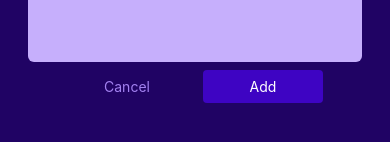
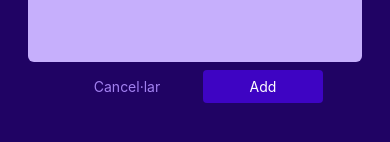
Before and after one commit to PauFargas/Expense_Tracker, a React Native app: screen /ManageExpense in a window 390 px wide. Shown: the part 338-480 px from the top of the page. Built offline with nearby package versions, Linux system fonts and the light colour scheme.

Commit message:
Inputs with validation

```diff
--- a/components/ManageExpense/ExpenseForm.js
+++ b/components/ManageExpense/ExpenseForm.js
@@ -1,39 +1,123 @@
-import { View, StyleSheet, Text } from "react-native"
-import Input from "./Input"
+import { useState } from "react";
+import { View, StyleSheet, Text, Alert } from "react-native"
+import Input from "./Input";
+import Button from "../UI/Button";
+import { getFormattedDate } from "../../util/date";
+import { GlobalStyles } from "../../constants/styles";
 
-function ExpenseForm(){
-    function amountChangedHandler(){}
+
+function ExpenseForm({ onCancel, onSubmit, submitButtonLabel, defaultValues }) {
+    const [inputs, setInputs] = useState({
+        amount: {
+            value: defaultValues ? defaultValues.amount.toString() : '',
+            isValid: true,
+        },
+        date: {
+            value: defaultValues ? getFormattedDate(defaultValues.date) : '',
+            isValid: true,
+        },
+        description: {
+            value: defaultValues ? defaultValues.description : '',
+            isValid: true,
+        },
+    });
+
+    function inputChangedHandler(inputIdentifier, enteredValue) {
+        setInputs((curInputs) => {
+            return {
+                ...curInputs,
+                [inputIdentifier]: { value: enteredValue, isValid: true }
+            };
+        });
+    };
+
+    function submitHandler() {
+        const expenseData = {
+            amount: +inputs.amount.value,
+            date: parseDate(inputs.date.value),
+            description: inputs.description.value
+        };
+
+        const amountIsValid = !isNaN(expenseData.amount) && expenseData.amount > 0;
+        const dateIsValid = expenseData.date.toString() !== 'Invalid Date';
+        const descriptionIsValid = expenseData.description.trim().length > 0;
+
+        if (!amountIsValid || !dateIsValid || !descriptionIsValid) {
+            // Ensenyar feedback
+            Alert.alert('Input no vàlid', 'Per favor, comprova les dades');
+            setInputs((curInputs) => {
+                return {
+                    amount: { value: curInputs.amount.value, isValid: amountIsValid },
+                    date: { value: curInputs.date.value, isValid: dateIsValid },
+                    description: { value: curInputs.description.value, isValid: descriptionIsValid }
+                };
+            });
+            return;
+        }
+
+        onSubmit(expenseData);
+    }
+
+    const formIsInvalid =
+        !inputs.amount.isValid ||
+        !inputs.date.isValid ||
+        !inputs.description.isValid;
+
     return (
         <View style={styles.formStyle}>
             <Text style={styles.title}>Les teves despeses</Text>
             <View style={styles.inputsRow}>
                 <Input
                     style={styles.rowInput}
-            label='Quantitat' textInputConfig={{
+                    invalid={!inputs.amount.isValid}
+                    label='Quantitat'
+                    textInputConfig={{
                         keyboardType: 'decimal-pad',
-                onChangeText: amountChangedHandler,
-            }} />
+                        onChangeText: inputChangedHandler.bind(this, 'amount'),
+                        value: inputs.amount.value,
+                    }}
+                />
                 <Input
+                    invalid={!inputs.date.isValid}
                     style={styles.rowInput}
-            label='Data' textInputConfig={{
+                    label='Data'
+                    textInputConfig={{
                         placeholder: 'DD/MM/AAAA',
                         maxLength: 10,
-                onChangeText: () =>{}
-            }} />
+                        onChangeText: inputChangedHandler.bind(this, 'date'),
+                        value: inputs.date.value,
+                    }}
+                />
             </View>
-        <Input label='Descripció' textInputConfig={{
+            <Input
+                label='Descripció'
+                invalid={!inputs.description.isValid}
+                textInputConfig={{
                     multiline: true,
                     //autoCorrect : false si vulguessim
                     //autoCapitalize : 'characters' 'words' 'sentences (default)'
-        }} />
+                    onChangeText: inputChangedHandler.bind(this, 'description'),
+                    value: inputs.description.value,
+                }}
+            />
+            {formIsInvalid && <Text style={styles.errorText}>Input no vàlid. Per favor, comprova les dades.</Text>}
+            <View style={styles.buttons}>
+                <Button style={styles.button} mode='flat' onPress={onCancel}>Cancel·lar</Button>
+                <Button style={styles.button} onPress={submitHandler}>{submitButtonLabel}</Button>
             </View>
-    )
+        </View>
+    );
 }
 
-export default ExpenseForm
+function parseDate(dateString) {
+    const [day, month, year] = dateString.split('/').map(part => parseInt(part, 10));
+    return new Date(year, month - 1, day);
+}
+
+export default ExpenseForm;
 
 const styles = StyleSheet.create({
-    formStyle:{
+    formStyle: {
         marginTop: 40,
     },
     title: {
@@ -41,13 +125,27 @@ const styles = StyleSheet.create({
         fontWeight: 'bold',
         color: 'white',
         marginVertical: 24,
-        textAlign: 'center'
+        textAlign: 'center',
     },
-    inputsRow:{
+    inputsRow: {
         flexDirection: 'row',
-        justifyContent: 'space-between'
+        justifyContent: 'space-between',
     },
-    rowInput:{
-        flex: 1
-    }
-})
+    rowInput: {
+        flex: 1,
+    },
+    buttons: {
+        flexDirection: 'row',
+        justifyContent: 'center',
+        alignItems: 'center',
+    },
+    button: {
+        minWidth: 120,
+        marginHorizontal: 8,
+    },
+    errorText: {
+        textAlign: 'center',
+        color: GlobalStyles.colors.error500,
+        margin: 8,
+    },
+});
--- a/components/ManageExpense/Input.js
+++ b/components/ManageExpense/Input.js
@@ -1,15 +1,19 @@
 import { View, Text, TextInput, StyleSheet } from "react-native"
 import { GlobalStyles } from "../../constants/styles";
 
-function Input({label, style, textInputConfig}){
+function Input({label, style, textInputConfig, invalid}){
 
     const inputStyles= [styles.input]
     if (textInputConfig && textInputConfig.multiline) {
         inputStyles.push(styles.inputMultiline)
     }
 
+    if (invalid){
+        inputStyles.push(styles.invalidInput)
+    }
+
     return (<View style={[styles.inputContainer,style]}>
-        <Text style={styles.label}>{label}</Text>
+        <Text style={[styles.label, invalid && styles.invalidLabel]}>{label}</Text>
         <TextInput style={inputStyles} {...textInputConfig} />
     </View>
     );
@@ -37,5 +41,11 @@ const styles = StyleSheet.create({
     inputMultiline:{
         minHeight: 100,
         textAlignVertical: 'top',
+    },
+    invalidLabel: {
+        color: GlobalStyles.colors.error500,
+    },
+    invalidInput:{
+        backgroundColor: GlobalStyles.colors.error50
     }
 })
--- a/screens/ManageExpense.js
+++ b/screens/ManageExpense.js
@@ -11,6 +11,9 @@ function ManageExpense({route, navigation}){
 
     const editedExpenseId = route.params?.expenseId;
     const isEditing = !!editedExpenseId;
+
+    const selectedExpense = expensesCtx.expenses.find(
+        expense => expense.id === editedExpenseId)
 
     useLayoutEffect(() => {
         navigation.setOptions({
@@ -28,19 +31,12 @@ function ManageExpense({route, navigation}){
         navigation.goBack();
     }
 
-    function confirmHandler(){
+    function confirmHandler(expenseData){
         if(isEditing){
             expensesCtx.updateExpense(
-                editedExpenseId,
-                {
-                description: 'Test Update',
-                amount: 29.99,
-                date: new Date('2024-07-01')})
+                editedExpenseId, expenseData)
         } else {
-            expensesCtx.addExpense({
-                description: 'Test',
-                amount: 19.99,
-                date: new Date('2024-07-01')})
+            expensesCtx.addExpense(expenseData)
         }
         navigation.goBack();
     }
@@ -48,11 +44,11 @@ function ManageExpense({route, navigation}){
 
     return (
     <View style={styles.container}>
-        <ExpenseForm/>
-        <View style={styles.buttons}>
-            <Button style={styles.button} mode='flat' onPress={cancelHandler}>Cancel</Button>
-            <Button style={styles.button} onPress={confirmHandler}>{isEditing ? 'Update' : 'Add'}</Button>
-        </View>
+        <ExpenseForm
+        onSubmit={confirmHandler}
+        onCancel={cancelHandler}
+        submitButtonLabel={isEditing ? 'Update': 'Add'}
+        defaultValues={selectedExpense}/>
         {isEditing && (
         <View style={styles.deleteContainer}>
             <IconButton
@@ -80,13 +76,5 @@ const styles = StyleSheet.create({
         borderTopColor: GlobalStyles.colors.primary200,
         alignItems: 'center'
     },
-    buttons:{
-        flexDirection: 'row',
-        justifyContent: 'center',
-        alignItems: 'center'
-    },
-    button:{
-        minWidth: 120,
-        marginHorizontal: 8,
-    }
+
 })
--- a/util/date.js
+++ b/util/date.js
@@ -1,7 +1,12 @@
 export function getFormattedDate(date){
-    return `${date.getDate()}/${date.getMonth()+1}/${date.getFullYear()}`
+    const day = String(date.getDate()).padStart(2, '0');
+    const month = String(date.getMonth() + 1).padStart(2, '0'); // Los meses en JavaScript son base 0
+    const year = date.getFullYear();
+    return `${day}/${month}/${year}`;
 }
 
 export function getDateMinusDays(date, days){
-    return new Date(date.getFullYear(), date.getMonth(), date.getDate() - days)
+    const newDate = new Date(date);
+    newDate.setDate(newDate.getDate() - days);
+    return newDate;
 }
```
Lines whose indentation alone changed are shown as unchanged.
